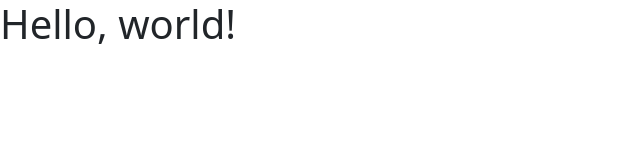
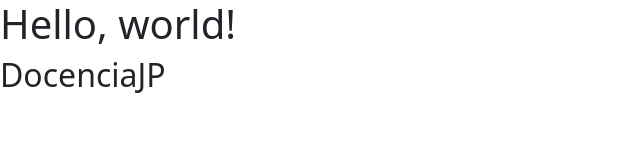
Before and after one commit to DocenciaJP/docenciajp.github.io, a plain HTML site: page index.html in a window 1280 px wide. Shown: the whole page, without its empty margins (0-640 px from the left). Drawn offline with nearby package versions, Linux system fonts and the light colour scheme.

Commit message:
Add username

```diff
--- a/index.html
+++ b/index.html
@@ -9,9 +9,11 @@
     <link href="https://cdn.jsdelivr.net/npm/bootstrap@5.0.2/dist/css/bootstrap.min.css" rel="stylesheet" integrity="sha384-EVSTQN3/azprG1Anm3QDgpJLIm9Nao0Yz1ztcQTwFspd3yD65VohhpuuCOmLASjC" crossorigin="anonymous">
 
     <title>Hello, world!</title>
+
   </head>
   <body>
     <h1>Hello, world!</h1>
+    <h2>DocenciaJP</h2>
 
     <!-- Optional JavaScript; choose one of the two! -->
 
```
